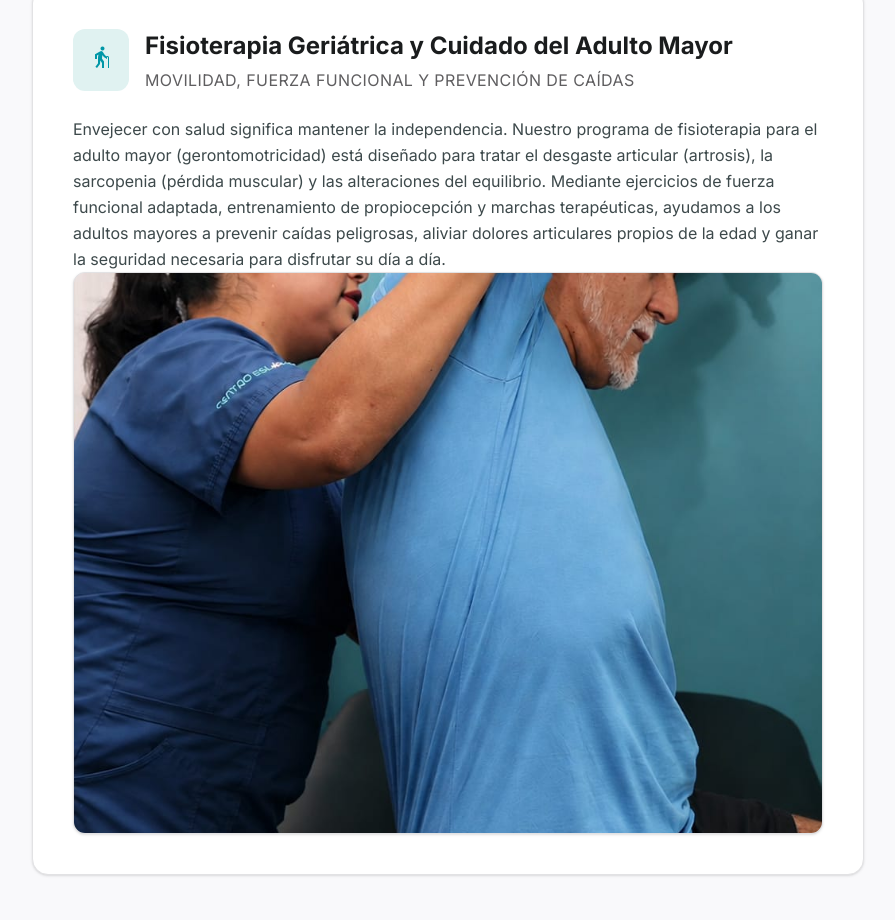
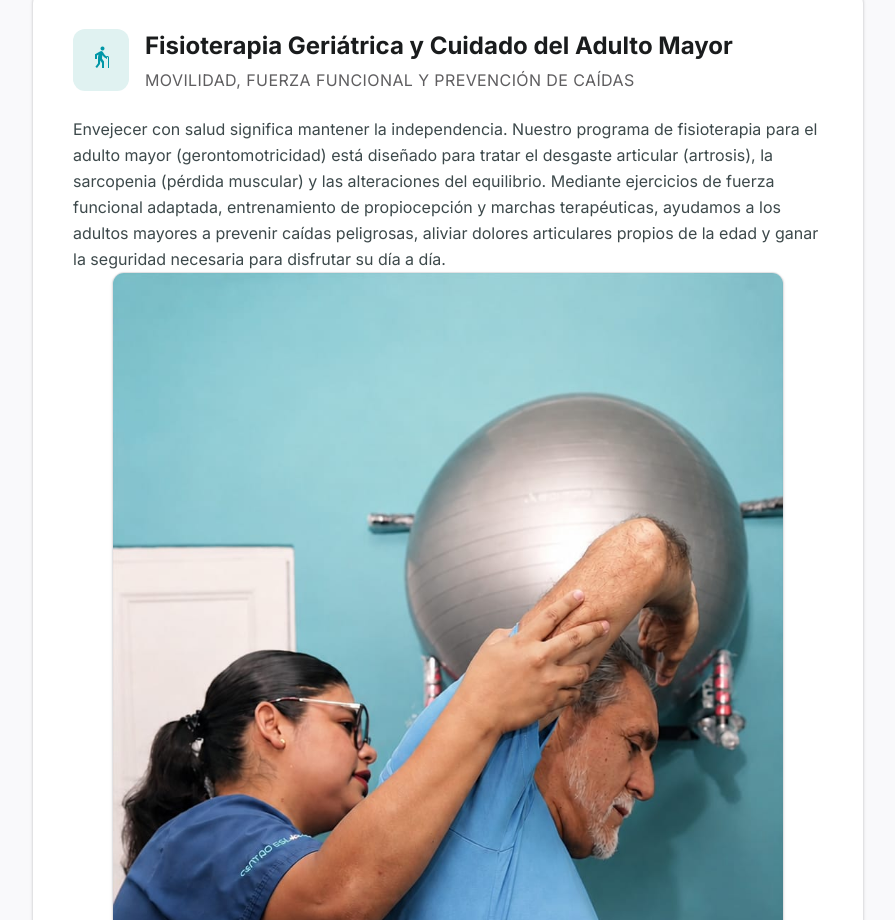
Before and after one commit to ABblack88/web-centro-eslava, a website: page servicios.html in a window 1280 px wide. Shown: the part 6523-7443 px from the top of the page, without its empty margins (192-1087 px from the left). Drawn offline with nearby package versions, Linux system fonts and the light colour scheme.

Commit message:
Ajustar encuadre exacto (zoom y origen) para foto de Adulto Mayor

```diff
--- a/servicios.html
+++ b/servicios.html
@@ -406,8 +406,8 @@
                         ganar la seguridad necesaria para disfrutar su día a día.
                     </p>
                     <div
-                        class="aspect-[4/3] w-full max-w-3xl rounded-xl overflow-hidden shadow-sm border border-surface-variant bg-surface-container-high mx-auto relative group mt-6">
-                        <img class="w-full h-full object-cover" src="img/TERAPIA ADULTO MAYOR.jpg" style="object-position: center 70%;"
+                        class="aspect-square w-full max-w-2xl rounded-xl overflow-hidden shadow-sm border border-surface-variant bg-surface-container-high mx-auto relative group mt-6">
+                        <img class="w-full h-full object-cover scale-[1.4] origin-[40%_15%]" src="img/TERAPIA ADULTO MAYOR.jpg"
                             alt="Fisioterapia Geriátrica">
                     </div>
                 </article>
```
